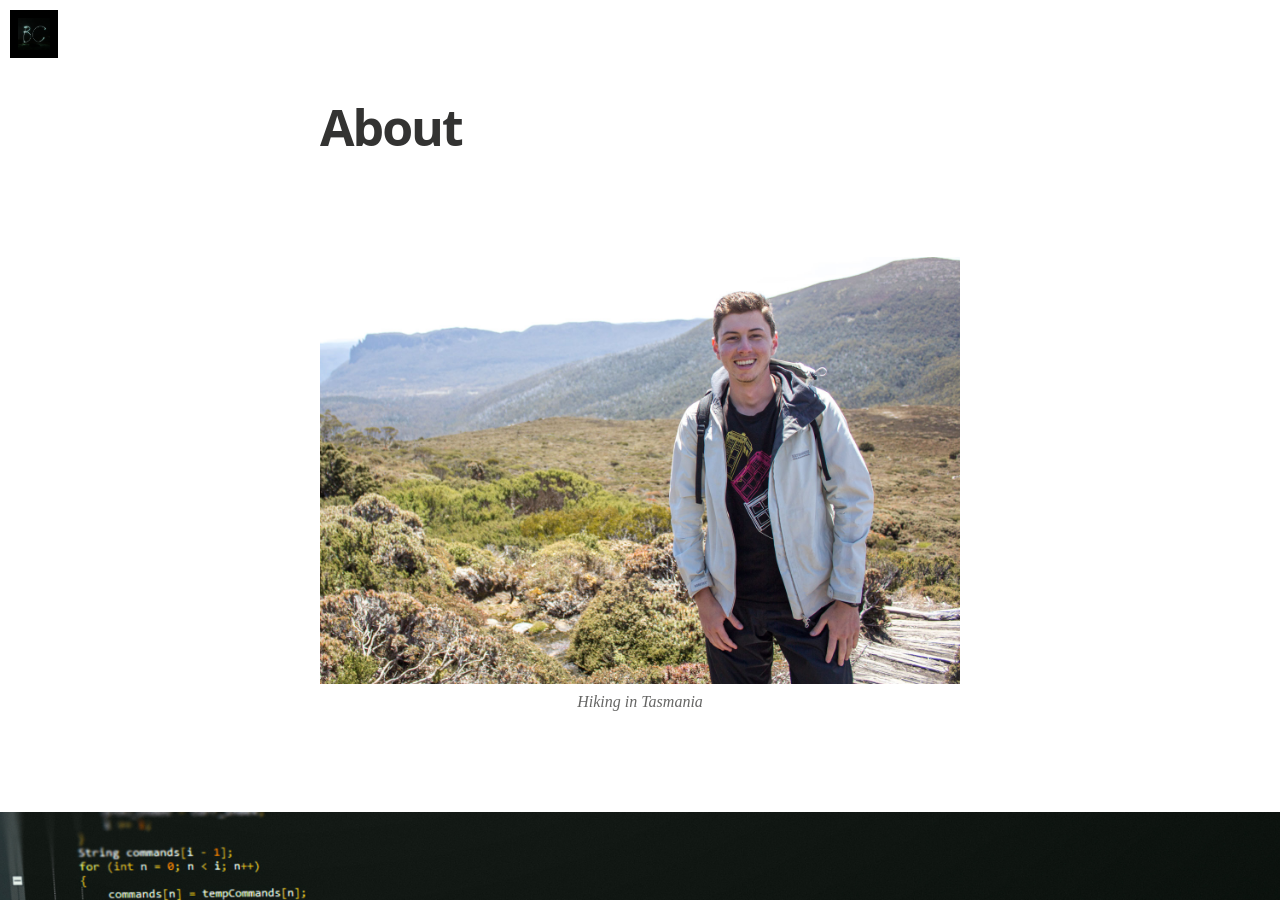
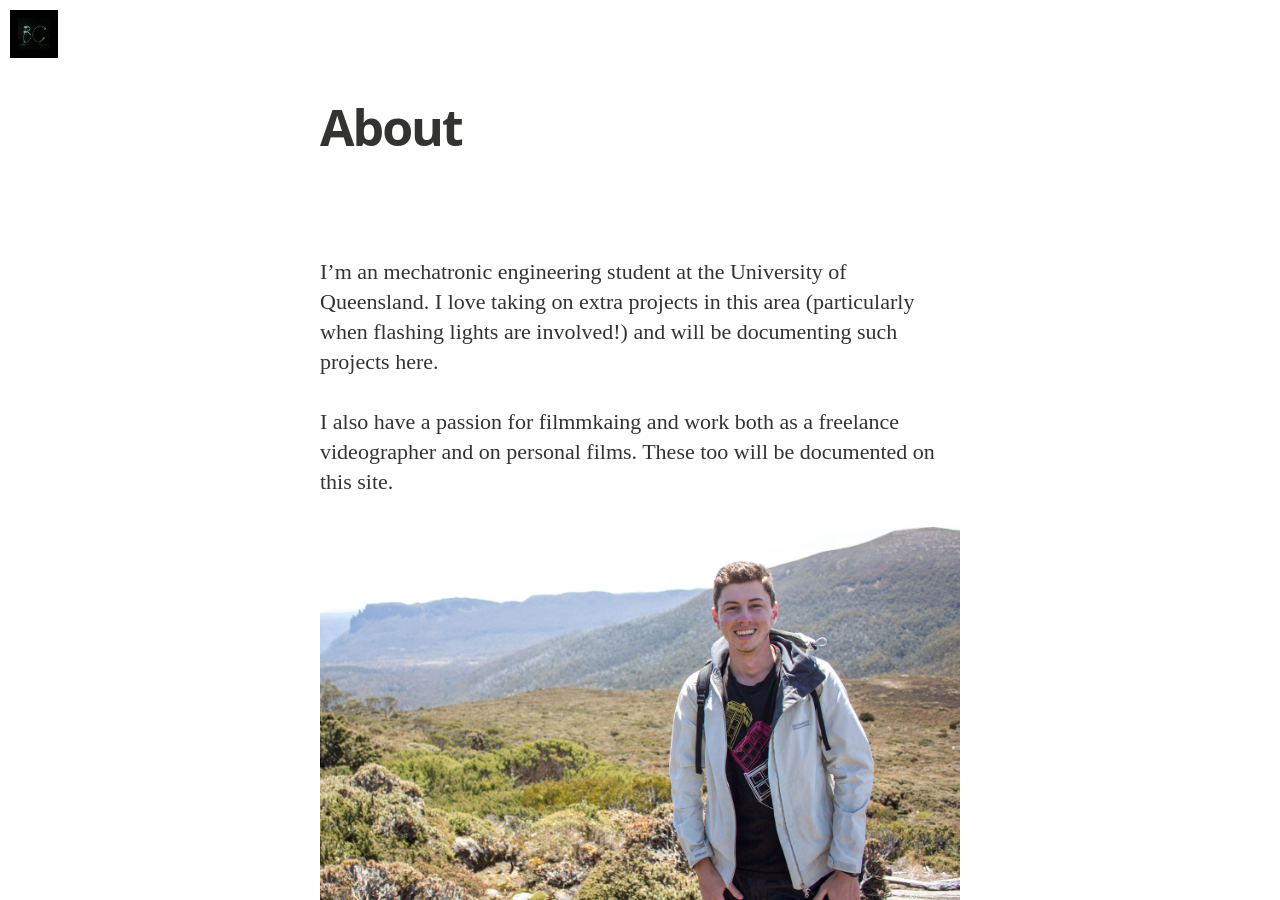
Before and after one commit to bodhiconnolly/bodhiconnolly.github.io, a Jekyll site: the page built from about.md, in a window 1280 px wide and 900 px high. Built offline with Jekyll 4.4.1, drawn with Linux system fonts in a browser that asks for light colours; nearby versions of some CDN libraries; some web fonts are replaced; Markdown is read by kramdown in place of the engine named in the settings.

Commit message:
Updated about.md

```diff
--- a/about.md
+++ b/about.md
@@ -5,4 +5,8 @@ permalink: /about/
 published: true
 ---
 
+I'm an mechatronic engineering student at the University of Queensland. I love taking on extra projects in this area (particularly when flashing lights are involved!) and will be documenting such projects here.
+
+I also have a passion for filmmkaing and work both as a freelance videographer and on personal films. These too will be documented on this site.
+
 ![Hiking in Tasmania]({{ site.baseurl }}/assets/images/bodhi_tasmania.jpg)
```
